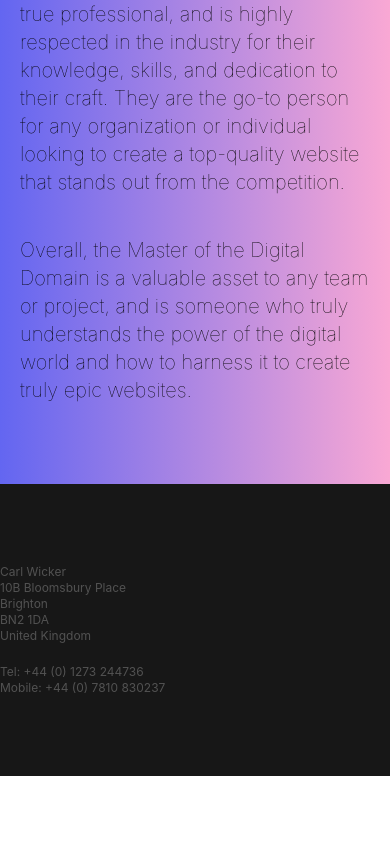
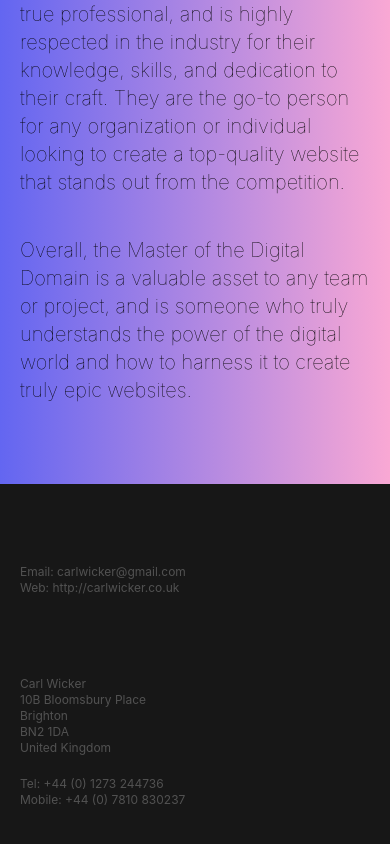
Before and after one commit to carlwicker/carlwicker-nextjs12, a Next.js app: page / in a window 390 px wide. Shown: the part 7067-7911 px from the top of the page. Before the commit the page ends 7843 px from the top, so only its background shows below. Built offline with nearby package versions, Linux system fonts and the light colour scheme.

Commit message:
footer hidden fix

```diff
--- a/components/BoldArticlePage/BoldArticlePage.tsx
+++ b/components/BoldArticlePage/BoldArticlePage.tsx
@@ -53,7 +53,7 @@ export default function BoldArticlePage() {
           </div>
 
           <div className="flex flex-col gap-20 xl:w-1/3 lg:w-1/2 z-20">
-            <h1 className="md:text-[100px] text-[70px] leading-[55px] font-extrabold uppercase tracking-tighter md:leading-[80px] ml-[-5px] mt-[-5px] transform-gpu transition duration-500 ease-out skew-y-12">
+            <h1 className="md:text-[90px] text-[70px] leading-[55px] font-extrabold uppercase tracking-tighter md:leading-[80px] ml-[-5px] mt-[-5px] transform-gpu transition duration-500 ease-out skew-y-12">
               Master of the Digital Domain
             </h1>
 
--- a/components/Footer/Footer.tsx
+++ b/components/Footer/Footer.tsx
@@ -1,8 +1,8 @@
 export default function Footer() {
   return (
-    <footer className="bg-neutral-900 lg:h-[400px] py-20">
-      <div className="container mx-auto flex lg:flex-row flex-col text-xs text-neutral-600 gap-0 md:gap-20 justify-end">
-        <div className="hidden md:w-1/2 xl:w-1/3 md:block">
+    <footer className="bg-neutral-900 lg:h-[400px] py-20 h-[600px]">
+      <div className="container mx-auto flex lg:flex-row flex-col text-xs text-neutral-600 gap-20 justify-end px-5 md:px-0">
+        <div className="md:w-1/2 xl:w-1/3">
           <div className="">
             Email:{" "}
             <a href="mailto:carlwicker@gmail.com">carlwicker@gmail.com</a>
```
